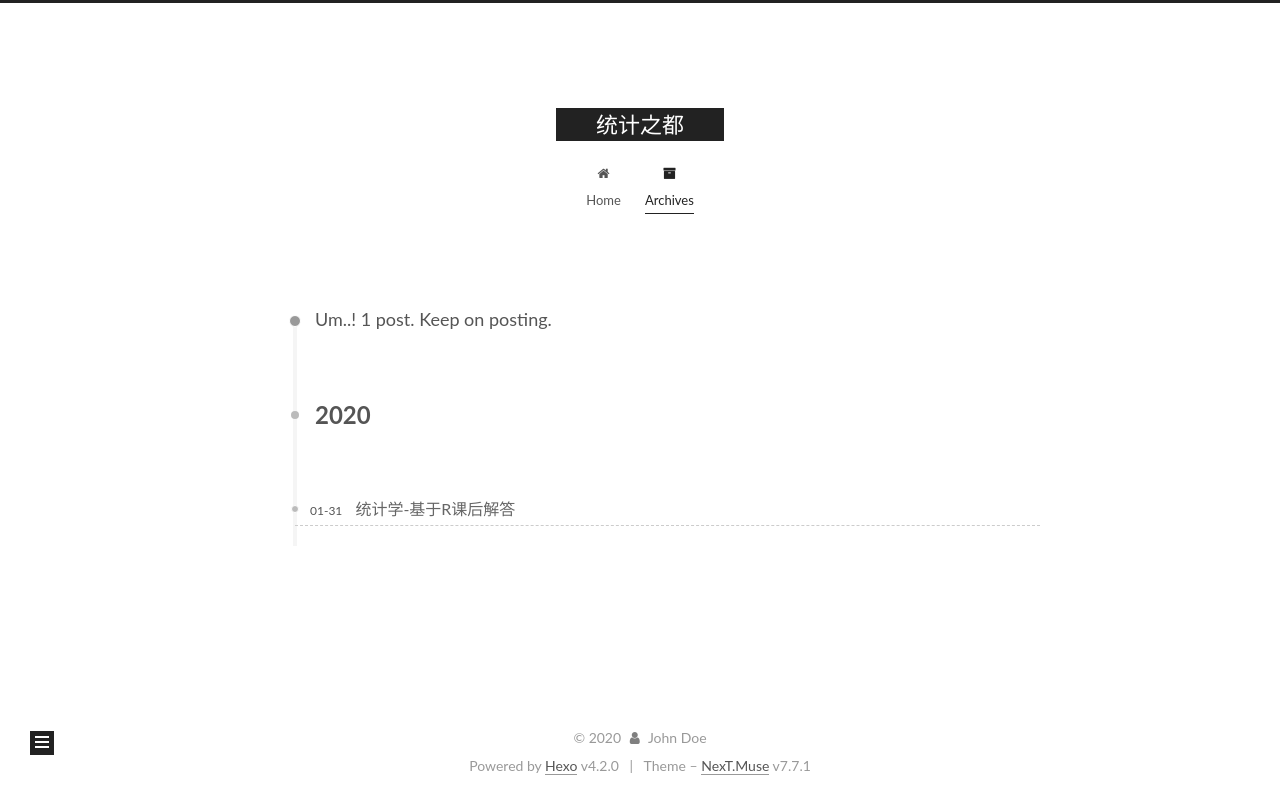
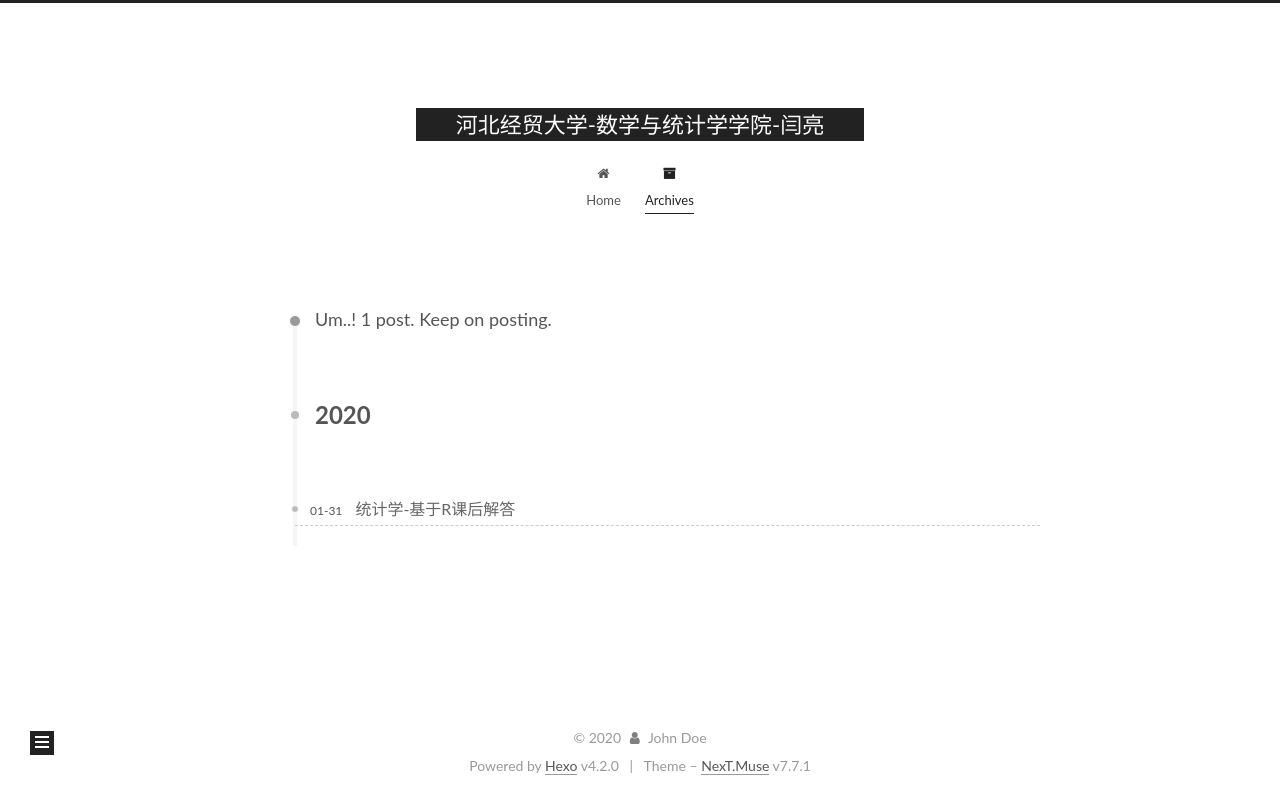
Before and after one commit to yanliangs/yanliangs.github.io, a plain HTML site: page archives/2020/01/index.html in a window 1280 px wide. Drawn offline with Linux system fonts and the light colour scheme.

Commit message:
Update index.html

```diff
--- a/archives/2020/01/index.html
+++ b/archives/2020/01/index.html
@@ -92,7 +92,7 @@
     <div>
       <a href="/" class="brand" rel="start">
         <span class="logo-line-before"><i></i></span>
-        <span class="site-title">统计之都</span>
+        <span class="site-title">河北经贸大学-数学与统计学学院-闫亮</span>
         <span class="logo-line-after"><i></i></span>
       </a>
     </div>
```
